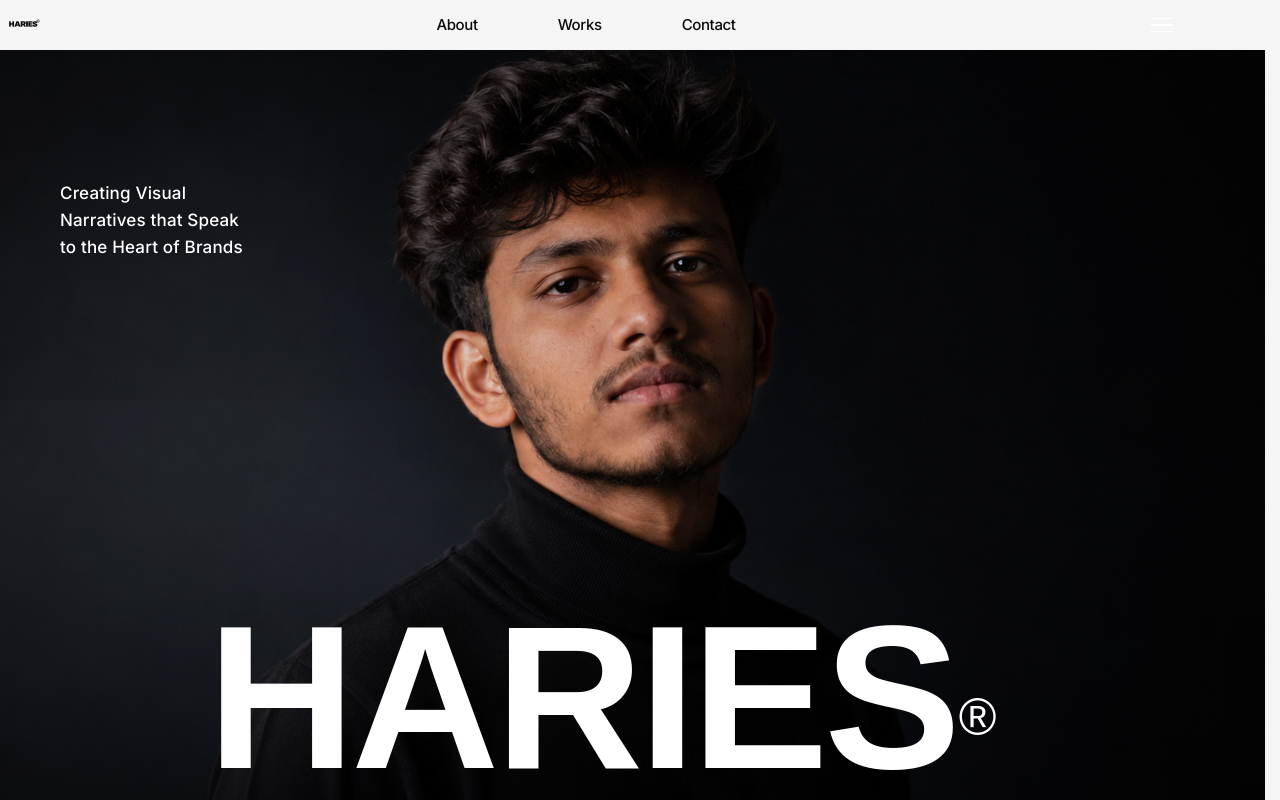
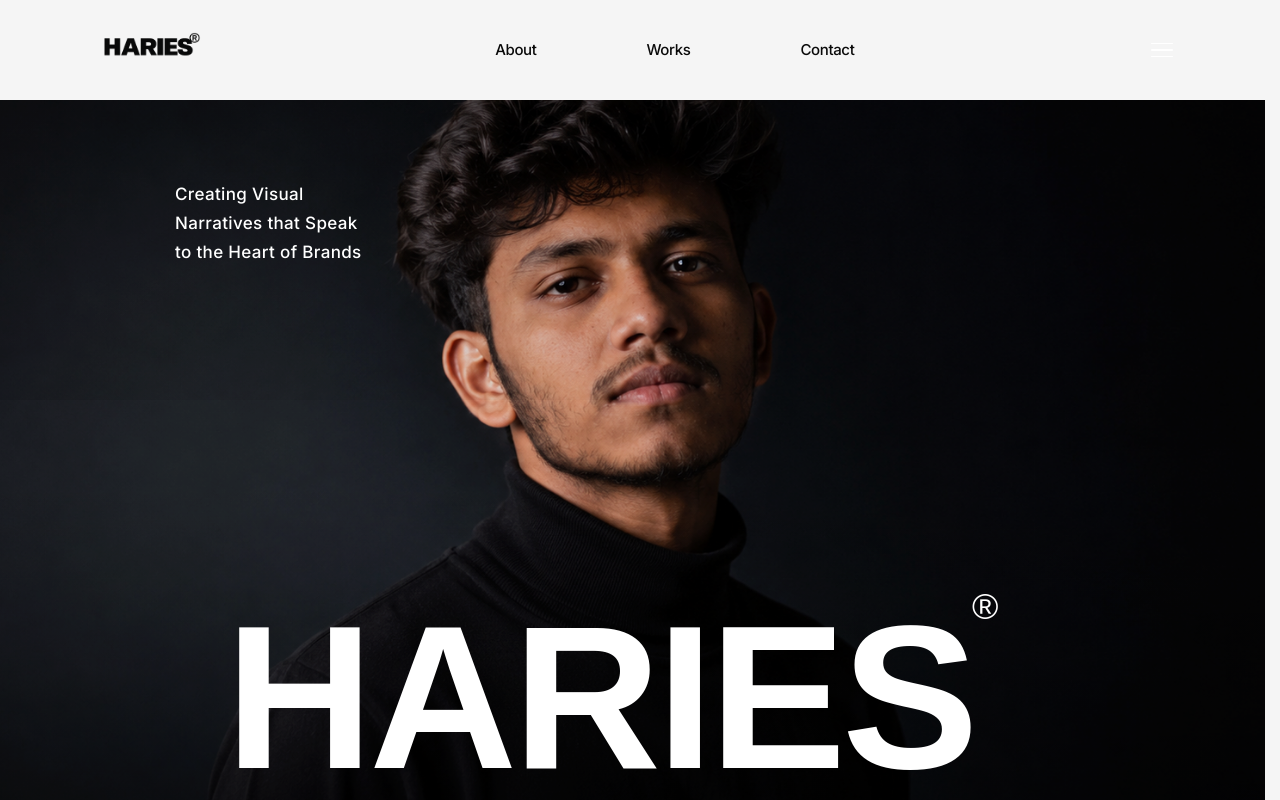
Before and after one commit to HariesHussain/Haries-portfolio, a React (Vite) app: page / in a window 1280 px wide. Built offline with nearby package versions, Linux system fonts and the light colour scheme; a web font is replaced by a local one.

Commit message:
style: adjust logo size, navbar spacing, tagline position and registered trademark alignment in Hero

```diff
--- a/src/components/layout/Navbar.jsx
+++ b/src/components/layout/Navbar.jsx
@@ -28,16 +28,17 @@
           <a
             href="/"
             className="flex items-center"
+            style={{ marginLeft: "2cm" }}
           >
             <img
               src={logoImage}
               alt="Haries Logo"
-              className="h-[24px] md:h-[28px] lg:h-[32px] w-auto"
+              className="h-[65px] md:h-[85px] lg:h-[100px] w-auto"
             />
           </a>
 
           {/* Desktop/Tablet Navigation Links */}
-          <div className="hidden md:flex items-center gap-[60px] lg:gap-[80px] text-[14px] md:text-[15px] font-medium text-ink tracking-tight">
+          <div className="hidden md:flex items-center gap-[80px] lg:gap-[110px] text-[14px] md:text-[15px] font-medium text-ink tracking-tight">
             <a
               href="#about"
               className="hover:text-accent transition-colors duration-500"
@@ -60,7 +61,7 @@
 
           {/* Hamburger Menu Button */}
           <button
-            className="relative flex items-center justify-center w-[54px] h-[38px] md:w-[64px] md:h-[44px] lg:w-[76px] lg:h-[50px] bg-ink rounded-[10px] lg:rounded-[12px] flex-shrink-0"
+            className="relative flex items-center justify-center w-[54px] h-[38px] md:w-[64px] md:h-[44px] lg:w-[76px] lg:h-[50px] bg-ink rounded-[10px] lg:rounded-[12px] flex-shrink-0 ml-[40px] lg:ml-[60px]"
             aria-label="Open menu"
           >
             <div className="flex flex-col items-center justify-center gap-[4px] lg:gap-[5px]">
--- a/src/sections/Hero.jsx
+++ b/src/sections/Hero.jsx
@@ -147,7 +147,7 @@
           {/* Tagline — top-left, below navbar area */}
           <motion.p
             variants={textChildVariants}
-            className="absolute top-[140px] md:top-[160px] lg:top-[180px] left-6 md:left-[40px] lg:left-[60px] text-white text-[15px] md:text-[16px] lg:text-[17px] font-medium leading-[1.6] tracking-[0.01em]"
+            className="absolute top-[140px] md:top-[160px] lg:top-[180px] left-[115px] md:left-[145px] lg:left-[175px] text-white text-[15px] md:text-[16px] lg:text-[17px] font-medium leading-[1.7] tracking-[0.02em]"
             style={{ fontFamily: "'Inter', sans-serif" }}
           >
             Creating Visual
@@ -169,17 +169,21 @@
                 fontSize: "clamp(100px, 16vw, 240px)",
               }}
             >
-              HARIES
-              <sup
-                className="font-light relative"
-                style={{
-                  fontSize: "clamp(24px, 4vw, 55px)",
-                  top: "-0.65em",
-                  marginLeft: "0.04em",
-                }}
-              >
-                ®
-              </sup>
+              HARIE
+              <span className="relative inline-block">
+                S
+                <span
+                  className="absolute font-light text-white"
+                  style={{
+                    fontSize: "clamp(18px, 2.8vw, 42px)",
+                    top: "-0.15em",
+                    right: "-0.55em",
+                    lineHeight: 1,
+                  }}
+                >
+                  ®
+                </span>
+              </span>
             </h1>
           </motion.div>
         </div>
```
